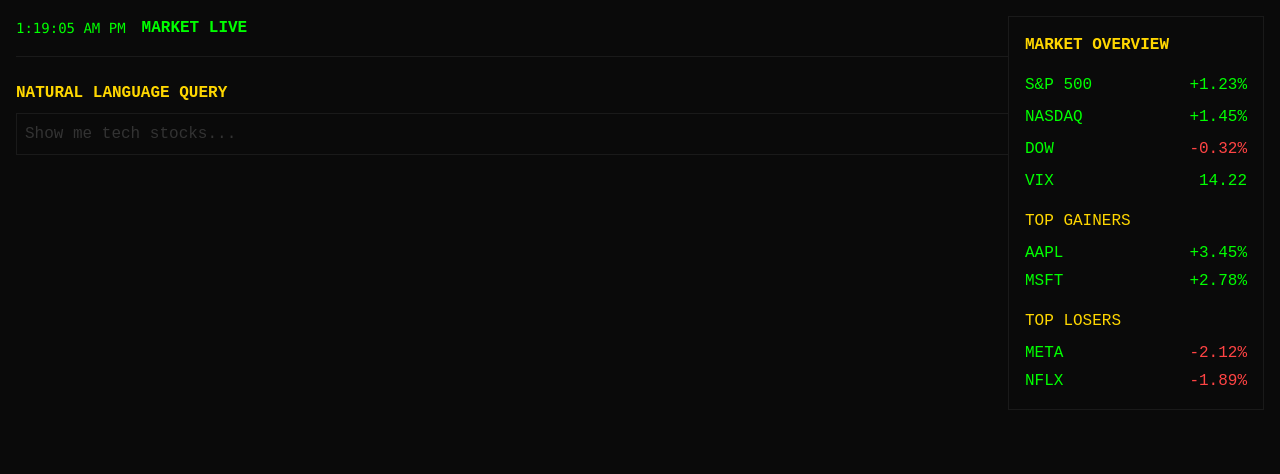
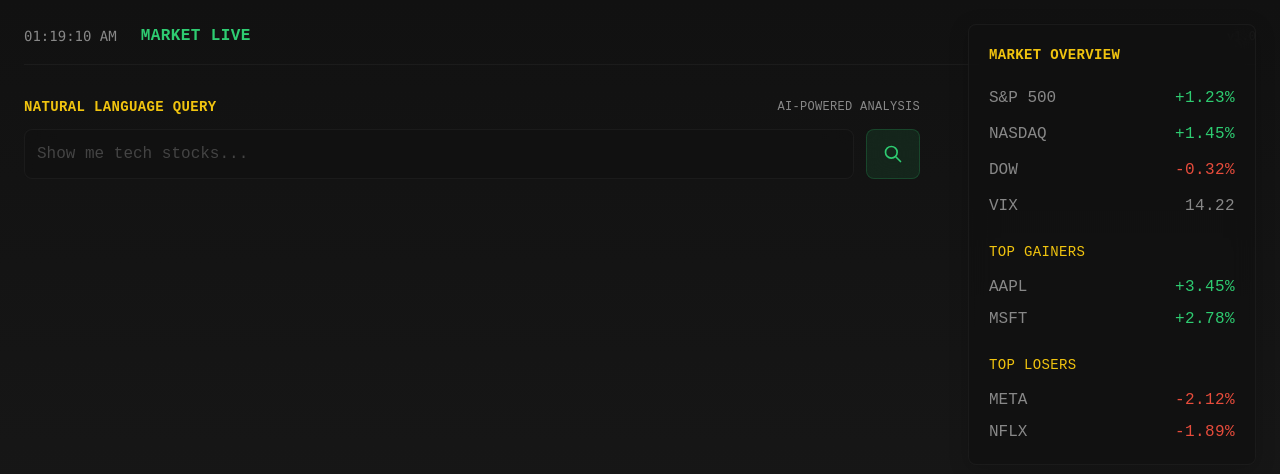
Before and after one commit to alexdng10/Stock-Research-Automation-System, a React (Vite) app in the folder frontend/: page / in a window 1280 px wide. Shown: the top 474 px of the page. Built offline with nearby package versions, Linux system fonts and the light colour scheme.

Commit message:
final ui

```diff
--- a/frontend/src/components/StockDashboard.jsx
+++ b/frontend/src/components/StockDashboard.jsx
@@ -1,4 +1,4 @@
-import { useState } from 'react';
+import { useState, useEffect } from 'react';
 import StockCard from './StockCard';
 import { stockAPI } from '../services/api';
 
@@ -7,6 +7,25 @@
   const [loading, setLoading] = useState(false);
   const [error, setError] = useState(null);
   const [results, setResults] = useState([]);
+  const [currentTime, setCurrentTime] = useState(new Date());
+
+  useEffect(() => {
+    const timer = setInterval(() => {
+      setCurrentTime(new Date());
+    }, 1000);
+
+    return () => clearInterval(timer);
+  }, []);
+
+  const formatTime = (date) => {
+    const hours = date.getHours();
+    const minutes = date.getMinutes();
+    const seconds = date.getSeconds();
+    const ampm = hours >= 12 ? 'PM' : 'AM';
+    const formattedHours = hours % 12 || 12;
+
+    return `${String(formattedHours).padStart(2, '0')}:${String(minutes).padStart(2, '0')}:${String(seconds).padStart(2, '0')} ${ampm}`;
+  };
 
   const handleSearch = async (e) => {
     e.preventDefault();
@@ -27,121 +46,124 @@
   };
 
   return (
-    <div className="min-h-screen bg-[#0a0a0a] text-[#00ff00] p-4">
+    <div className="min-h-screen bg-gradient-to-b from-[#111111] to-[#1a1a1a] text-[#2ecc71] p-6">
       {/* Header */}
-      <div className="flex justify-between items-center mb-6 border-b border-[#1a1a1a] pb-4">
-        <div className="flex items-center space-x-4">
-          <div className="text-sm font-mono">
-            {new Date().toLocaleTimeString()} PM
+      <div className="flex justify-between items-center mb-8 border-b border-[#333333]/30 pb-4">
+        <div className="flex items-center space-x-6">
+          <div className="text-sm font-mono text-[#888888]">
+            {formatTime(currentTime)}
           </div>
-          <div className="text-[#00ff00] font-bold">
+          <div className="text-[#2ecc71] font-bold tracking-wide">
             MARKET LIVE
           </div>
         </div>
-        <div className="text-right text-sm font-mono">
-          TERMINAL v1.0
+        <div className="text-right text-xs font-mono text-[#888888] opacity-50">
+          v1.0
         </div>
       </div>
 
       {/* Search Section */}
-      <div className="mb-8">
-        <div className="flex justify-between items-center mb-2">
-          <div className="text-[#ffd700] font-bold">
+      <div className="mb-10 max-w-4xl">
+        <div className="flex justify-between items-center mb-3">
+          <div className="text-[#f1c40f] font-bold tracking-wide text-sm">
             NATURAL LANGUAGE QUERY
           </div>
-          <div className="text-[#666666]">
+          <div className="text-[#888888] text-xs tracking-wide">
             AI-POWERED ANALYSIS
           </div>
         </div>
-        <form onSubmit={handleSearch} className="flex gap-2">
+        <form onSubmit={handleSearch} className="flex gap-3">
           <input
             type="text"
             value={query}
             onChange={(e) => setQuery(e.target.value)}
             placeholder="Show me tech stocks..."
-            className="flex-1 bg-[#0a0a0a] border border-[#1a1a1a] p-2 text-[#00ff00] placeholder-[#333333] focus:outline-none focus:border-[#00ff00]"
+            className="flex-1 bg-[#111111]/60 border border-[#333333]/30 p-3 text-[#2ecc71] placeholder-[#444444] focus:outline-none focus:border-[#2ecc71]/50 rounded-lg backdrop-blur-md"
           />
           <button
             type="submit"
             disabled={loading}
-            className="bg-[#1a1a1a] text-[#00ff00] px-4 py-2 hover:bg-[#2a2a2a] transition-colors disabled:opacity-50"
+            className="px-4 py-2 bg-[#2ecc71]/10 hover:bg-[#2ecc71]/20 border border-[#2ecc71]/20 hover:border-[#2ecc71]/40 text-[#2ecc71] rounded-lg transition-all duration-200 backdrop-blur-md"
           >
-            EXECUTE
+            <svg className="w-5 h-5" fill="none" stroke="currentColor" viewBox="0 0 24 24">
+              <path strokeLinecap="round" strokeLinejoin="round" strokeWidth={2} d="M21 21l-6-6m2-5a7 7 0 11-14 0 7 7 0 0114 0z" />
+            </svg>
           </button>
         </form>
       </div>
 
       {/* Error Display */}
       {error && (
-        <div className="mb-4 p-4 bg-[#ff000022] border border-[#ff0000] text-[#ff0000]">
+        <div className="mb-6 p-4 bg-[#e74c3c]/10 border border-[#e74c3c]/30 text-[#e74c3c] rounded-lg backdrop-blur-md">
           {error}
         </div>
       )}
 
       {/* Loading State */}
       {loading && (
-        <div className="text-center py-4 text-[#00ff00]">
+        <div className="text-center py-6 text-[#2ecc71]">
+          <div className="loading-cursor inline-block mr-2">▋</div>
           Processing query...
         </div>
       )}
 
       {/* Results Grid */}
-      <div className="grid grid-cols-1 lg:grid-cols-2 gap-4">
+      <div className="grid grid-cols-1 lg:grid-cols-2 gap-6 mb-6">
         {results.map((stock, index) => (
           <StockCard key={`${stock.symbol}-${index}`} stock={stock} />
         ))}
       </div>
 
       {/* Market Overview */}
-      <div className="fixed top-4 right-4 w-64 bg-[#0a0a0a] border border-[#1a1a1a] p-4">
-        <h3 className="text-[#ffd700] font-bold mb-4">MARKET OVERVIEW</h3>
+      <div className="fixed top-6 right-6 w-72 market-overview p-5">
+        <h3 className="font-bold mb-5 tracking-wide">MARKET OVERVIEW</h3>
 
         {/* Market Indices */}
-        <div className="space-y-2 mb-4">
-          <div className="flex justify-between">
-            <span>S&P 500</span>
-            <span className="text-[#00ff00]">+1.23%</span>
+        <div className="space-y-3 mb-6">
+          <div className="flex justify-between items-center">
+            <span className="text-[#888888]">S&P 500</span>
+            <span className="value positive">+1.23%</span>
           </div>
-          <div className="flex justify-between">
-            <span>NASDAQ</span>
-            <span className="text-[#00ff00]">+1.45%</span>
+          <div className="flex justify-between items-center">
+            <span className="text-[#888888]">NASDAQ</span>
+            <span className="value positive">+1.45%</span>
           </div>
-          <div className="flex justify-between">
-            <span>DOW</span>
-            <span className="text-[#ff4444]">-0.32%</span>
+          <div className="flex justify-between items-center">
+            <span className="text-[#888888]">DOW</span>
+            <span className="value negative">-0.32%</span>
           </div>
-          <div className="flex justify-between">
-            <span>VIX</span>
-            <span>14.22</span>
+          <div className="flex justify-between items-center">
+            <span className="text-[#888888]">VIX</span>
+            <span className="value neutral">14.22</span>
           </div>
         </div>
 
         {/* Top Gainers */}
-        <div className="mb-4">
-          <h4 className="text-[#ffd700] mb-2">TOP GAINERS</h4>
-          <div className="space-y-1">
-            <div className="flex justify-between">
-              <span>AAPL</span>
-              <span className="text-[#00ff00]">+3.45%</span>
+        <div className="mb-6">
+          <h4 className="mb-3 tracking-wide">TOP GAINERS</h4>
+          <div className="space-y-2">
+            <div className="flex justify-between items-center">
+              <span className="text-[#888888]">AAPL</span>
+              <span className="value positive">+3.45%</span>
             </div>
-            <div className="flex justify-between">
-              <span>MSFT</span>
-              <span className="text-[#00ff00]">+2.78%</span>
+            <div className="flex justify-between items-center">
+              <span className="text-[#888888]">MSFT</span>
+              <span className="value positive">+2.78%</span>
             </div>
           </div>
         </div>
 
         {/* Top Losers */}
         <div>
-          <h4 className="text-[#ffd700] mb-2">TOP LOSERS</h4>
-          <div className="space-y-1">
-            <div className="flex justify-between">
-              <span>META</span>
-              <span className="text-[#ff4444]">-2.12%</span>
+          <h4 className="mb-3 tracking-wide">TOP LOSERS</h4>
+          <div className="space-y-2">
+            <div className="flex justify-between items-center">
+              <span className="text-[#888888]">META</span>
+              <span className="value negative">-2.12%</span>
             </div>
-            <div className="flex justify-between">
-              <span>NFLX</span>
-              <span className="text-[#ff4444]">-1.89%</span>
+            <div className="flex justify-between items-center">
+              <span className="text-[#888888]">NFLX</span>
+              <span className="value negative">-1.89%</span>
             </div>
           </div>
         </div>
--- a/frontend/src/index.css
+++ b/frontend/src/index.css
@@ -3,13 +3,13 @@
 @tailwind utilities;
 
 :root {
-  font-family: 'Courier New', Courier, monospace;
+  font-family: 'JetBrains Mono', 'Courier New', monospace;
   line-height: 1.5;
   font-weight: 400;
 
   color-scheme: dark;
-  color: #00ff00;
-  background-color: #0a0a0a;
+  color: #2ecc71;
+  background-color: #111111;
 
   font-synthesis: none;
   text-rendering: optimizeLegibility;
@@ -21,21 +21,22 @@
   margin: 0;
   min-width: 320px;
   min-height: 100vh;
+  background: linear-gradient(to bottom, #111111, #1a1a1a);
 }
 
 /* Custom Scrollbar */
 ::-webkit-scrollbar {
-  width: 8px;
-  height: 8px;
+  width: 6px;
+  height: 6px;
 }
 
 ::-webkit-scrollbar-track {
-  background: #1a1a1a;
+  background: rgba(26, 26, 26, 0.5);
 }
 
 ::-webkit-scrollbar-thumb {
   background: #333333;
-  border-radius: 4px;
+  border-radius: 3px;
 }
 
 ::-webkit-scrollbar-thumb:hover {
@@ -44,36 +45,42 @@
 
 /* Terminal-style input */
 input {
-  background-color: #0a0a0a;
-  border: 1px solid #1a1a1a;
-  color: #00ff00;
-  font-family: 'Courier New', Courier, monospace;
-  padding: 0.5rem;
+  background-color: rgba(17, 17, 17, 0.6);
+  border: 1px solid rgba(51, 51, 51, 0.3);
+  color: #2ecc71;
+  font-family: 'JetBrains Mono', 'Courier New', monospace;
+  padding: 0.75rem 1rem;
+  border-radius: 4px;
+  backdrop-filter: blur(8px);
 }
 
 input:focus {
   outline: none;
-  border-color: #00ff00;
+  border-color: #2ecc71;
+  box-shadow: 0 0 0 1px rgba(46, 204, 113, 0.2);
 }
 
 input::placeholder {
-  color: #333333;
+  color: #444444;
 }
 
 /* Terminal-style button */
 button {
-  background-color: #1a1a1a;
-  border: 1px solid #333333;
-  color: #00ff00;
-  font-family: 'Courier New', Courier, monospace;
-  padding: 0.5rem 1rem;
+  background-color: rgba(46, 204, 113, 0.1);
+  border: 1px solid rgba(46, 204, 113, 0.2);
+  color: #2ecc71;
+  font-family: 'JetBrains Mono', 'Courier New', monospace;
+  padding: 0.75rem 1.5rem;
   cursor: pointer;
   transition: all 0.2s ease-in-out;
+  border-radius: 4px;
+  font-size: 0.875rem;
+  letter-spacing: 0.025em;
 }
 
 button:hover {
-  background-color: #2a2a2a;
-  border-color: #00ff00;
+  background-color: rgba(46, 204, 113, 0.2);
+  border-color: rgba(46, 204, 113, 0.4);
 }
 
 button:disabled {
@@ -83,64 +90,94 @@
 
 /* Stock card animations */
 .stock-card {
-  transition: transform 0.2s ease-in-out;
+  transition: all 0.3s ease-in-out;
+  background: rgba(17, 17, 17, 0.6);
+  backdrop-filter: blur(8px);
+  border: 1px solid rgba(51, 51, 51, 0.3);
+  border-radius: 8px;
 }
 
 .stock-card:hover {
   transform: translateY(-2px);
+  box-shadow: 0 4px 20px rgba(0, 0, 0, 0.2);
+  border-color: rgba(46, 204, 113, 0.3);
 }
 
 /* Market data styling */
 .market-data {
-  font-family: 'Courier New', Courier, monospace;
+  font-family: 'JetBrains Mono', 'Courier New', monospace;
   font-size: 0.875rem;
 }
 
 .positive {
-  color: #00ff00;
+  color: #2ecc71;
 }
 
 .negative {
-  color: #ff4444;
+  color: #e74c3c;
 }
 
 .neutral {
-  color: #666666;
+  color: #888888;
 }
 
 /* Loading animation */
 @keyframes blink {
   0% { opacity: 1; }
-  50% { opacity: 0; }
+  50% { opacity: 0.3; }
   100% { opacity: 1; }
 }
 
 .loading-cursor {
-  animation: blink 1s infinite;
+  animation: blink 1.2s infinite;
 }
 
 /* Chart styling */
 .chart-container {
-  background-color: #0a0a0a;
-  border: 1px solid #1a1a1a;
-  border-radius: 4px;
-  padding: 1rem;
+  background-color: rgba(17, 17, 17, 0.6);
+  border: 1px solid rgba(51, 51, 51, 0.3);
+  border-radius: 8px;
+  padding: 1.5rem;
+  backdrop-filter: blur(8px);
 }
 
 .chart-title {
-  color: #ffd700;
+  color: #f1c40f;
   font-size: 0.875rem;
-  margin-bottom: 0.5rem;
+  margin-bottom: 0.75rem;
+  letter-spacing: 0.025em;
 }
 
 /* Badge styling */
 .badge {
   display: inline-flex;
   align-items: center;
-  padding: 0.25rem 0.5rem;
+  padding: 0.25rem 0.75rem;
   border-radius: 4px;
   font-size: 0.75rem;
   font-weight: 500;
-  background-color: #1a1a1a;
-  border: 1px solid #333333;
+  background-color: rgba(51, 51, 51, 0.2);
+  border: 1px solid rgba(51, 51, 51, 0.3);
+  backdrop-filter: blur(8px);
 }
+
+/* Market Overview Panel */
+.market-overview {
+  background: rgba(17, 17, 17, 0.8);
+  backdrop-filter: blur(12px);
+  border: 1px solid rgba(51, 51, 51, 0.3);
+  border-radius: 8px;
+  box-shadow: 0 4px 20px rgba(0, 0, 0, 0.2);
+}
+
+.market-overview h3,
+.market-overview h4 {
+  color: #f1c40f;
+  letter-spacing: 0.025em;
+  font-size: 0.875rem;
+}
+
+.market-overview .value {
+  font-weight: 500;
+  letter-spacing: 0.025em;
+}
```
Also changed, not shown: frontend/src/components/StockCard.jsx (+39 -33 lines), frontend/src/components/StockChart.jsx (+49 -9 lines).
